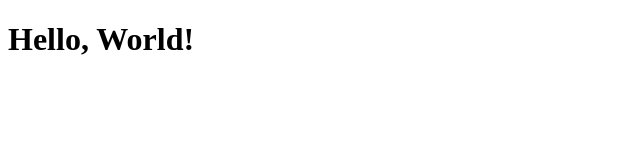
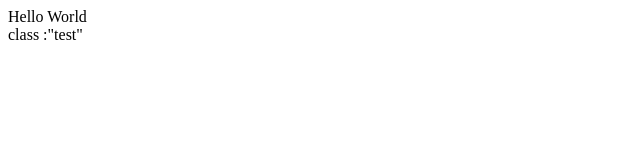
Before and after one commit to NKZ05/2-esgi-git, a plain HTML site: page index.html in a window 1280 px wide. Shown: the whole page, without its empty margins (0-640 px from the left). Drawn offline with Linux system fonts and the light colour scheme.

Commit message:
modif index

```diff
--- a/index.html
+++ b/index.html
@@ -6,6 +6,8 @@
     <title>Document</title>
 </head>
 <body>
-    <h1>Hello, World!</h1>
+    Hello World
+    <div>class :"test"</div>
+
 </body>
 </html>
```
Also changed, not shown: src/component.html (line endings or trailing spaces).
